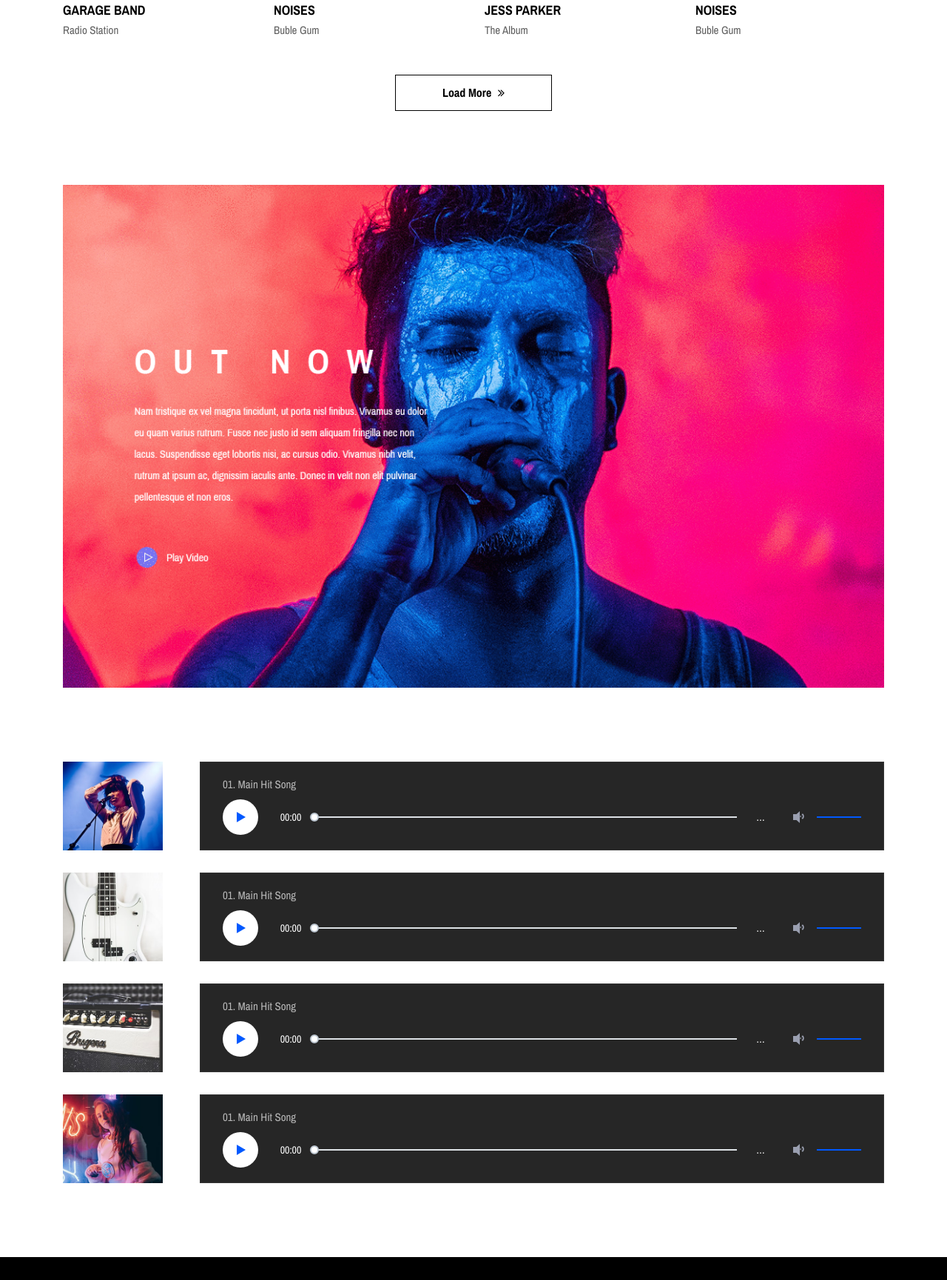
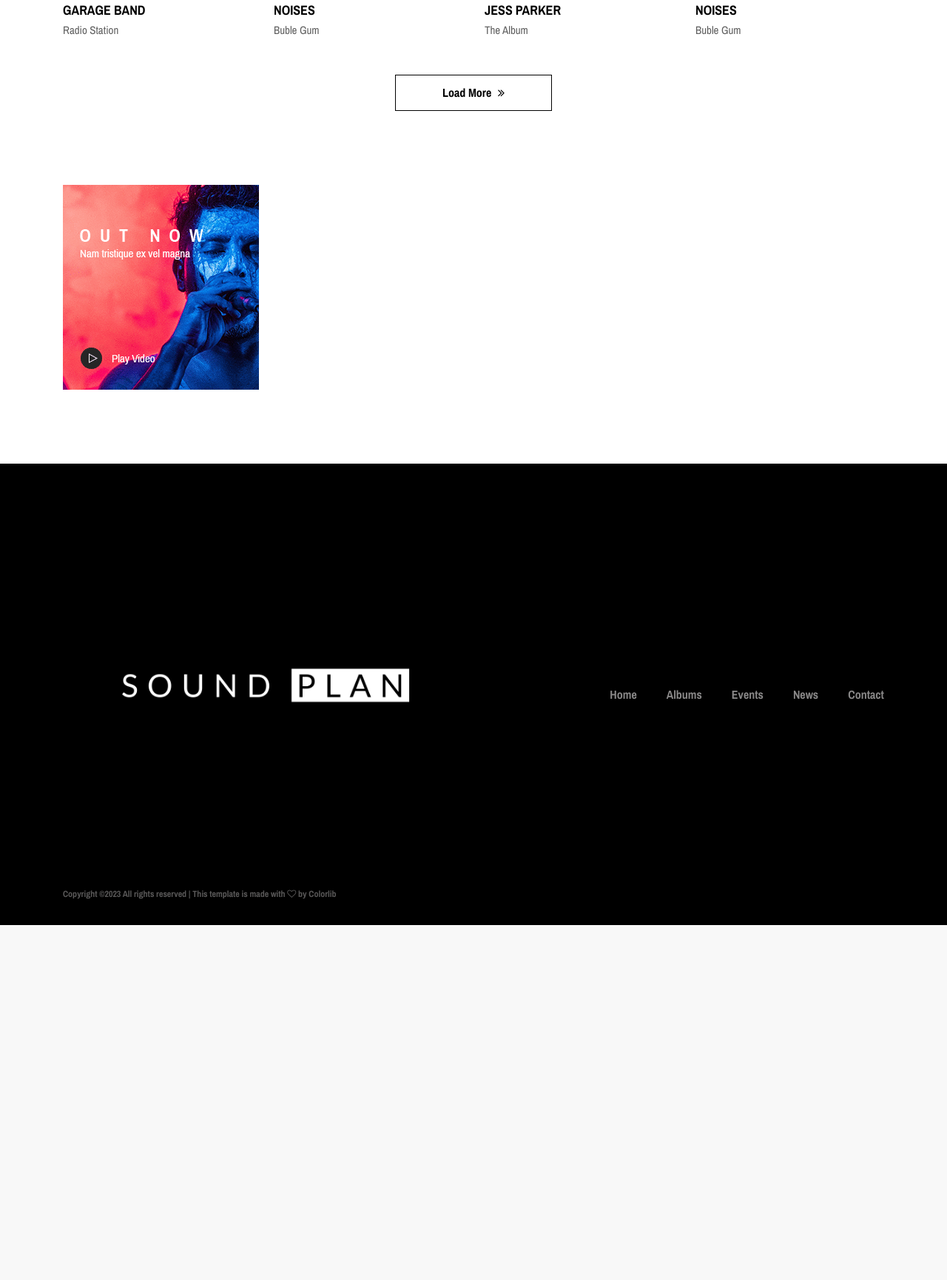
Before and after one commit to zzhappyzebrazz/Sound-Plan, a Django app: page /albums-store in a window 1280 px wide. Shown: the part 1410-3141 px from the top of the page at 74% size. After the commit the page ends 2661 px from the top, so only its background shows below. Run offline with Django 4.2, Linux system fonts and the light colour scheme; some libraries are stand-ins or nearby versions; some web fonts are replaced.

Commit message:
it's midnight

```diff
--- a/sound_plan/player/templates/player/albums-store.html
+++ b/sound_plan/player/templates/player/albums-store.html
@@ -304,7 +304,7 @@
             <div class="row">
                 <div class="col-12">
                     <div class="adds">
-                        <a href="#"><img src="img/bg-img/add3.gif" alt=""></a>
+                        <a href="#"><img src="{% static 'player/img/bg-img/add.gif' %}" alt=""></a>
                     </div>
                 </div>
             </div>
@@ -312,82 +312,4 @@
     </div>
     <!-- ##### Add Area End ##### -->
 
-    <!-- ##### Song Area Start ##### -->
-    <div class="one-music-songs-area mb-70">
-        <div class="container">
-            <div class="row">
-
-                <!-- Single Song Area -->
-                <div class="col-12">
-                    <div class="single-song-area mb-30 d-flex flex-wrap align-items-end">
-                        <div class="song-thumbnail">
-                            <img src="img/bg-img/s1.jpg" alt="">
-                        </div>
-                        <div class="song-play-area">
-                            <div class="song-name">
-                                <p>01. Main Hit Song</p>
-                            </div>
-                            <audio preload="auto" controls>
-                                <source src="audio/dummy-audio.mp3">
-                            </audio>
-                        </div>
-                    </div>
-                </div>
-
-                <!-- Single Song Area -->
-                <div class="col-12">
-                    <div class="single-song-area mb-30 d-flex flex-wrap align-items-end">
-                        <div class="song-thumbnail">
-                            <img src="img/bg-img/s2.jpg" alt="">
-                        </div>
-                        <div class="song-play-area">
-                            <div class="song-name">
-                                <p>01. Main Hit Song</p>
-                            </div>
-                            <audio preload="auto" controls>
-                                <source src="audio/dummy-audio.mp3">
-                            </audio>
-                        </div>
-                    </div>
-                </div>
-
-                <!-- Single Song Area -->
-                <div class="col-12">
-                    <div class="single-song-area mb-30 d-flex flex-wrap align-items-end">
-                        <div class="song-thumbnail">
-                            <img src="img/bg-img/s3.jpg" alt="">
-                        </div>
-                        <div class="song-play-area">
-                            <div class="song-name">
-                                <p>01. Main Hit Song</p>
-                            </div>
-                            <audio preload="auto" controls>
-                                <source src="audio/dummy-audio.mp3">
-                            </audio>
-                        </div>
-                    </div>
-                </div>
-
-                <!-- Single Song Area -->
-                <div class="col-12">
-                    <div class="single-song-area mb-30 d-flex flex-wrap align-items-end">
-                        <div class="song-thumbnail">
-                            <img src="img/bg-img/s4.jpg" alt="">
-                        </div>
-                        <div class="song-play-area">
-                            <div class="song-name">
-                                <p>01. Main Hit Song</p>
-                            </div>
-                            <audio preload="auto" controls>
-                                <source src="audio/dummy-audio.mp3">
-                            </audio>
-                        </div>
-                    </div>
-                </div>
-
-            </div>
-        </div>
-    </div>
-    <!-- ##### Song Area End ##### -->
-
 {% endblock %}
--- a/sound_plan/player/templates/player/event.html
+++ b/sound_plan/player/templates/player/event.html
@@ -3,7 +3,7 @@
 {% block main_content %}
 
     <!-- ##### Breadcumb Area Start ##### -->
-    <section class="breadcumb-area bg-img bg-overlay" style="background-image: url({% static 'player/img/bg-img/breadcumb3.jpg' %});">
+    <section class="breadcumb-area bg-img bg-overlay" style="background-image: url({% static 'player/img/bg-img/a7.jpg' %});">
         <div class="bradcumbContent">
             <p>See what’s new</p>
             <h2>Events</h2>
```
Also changed, not shown: sound_plan/player/templates/player/index.html (+9 -5 lines), sound_plan/player/templates/player/single-album.html (+5 -3 lines), sound_plan/db.sqlite3.
